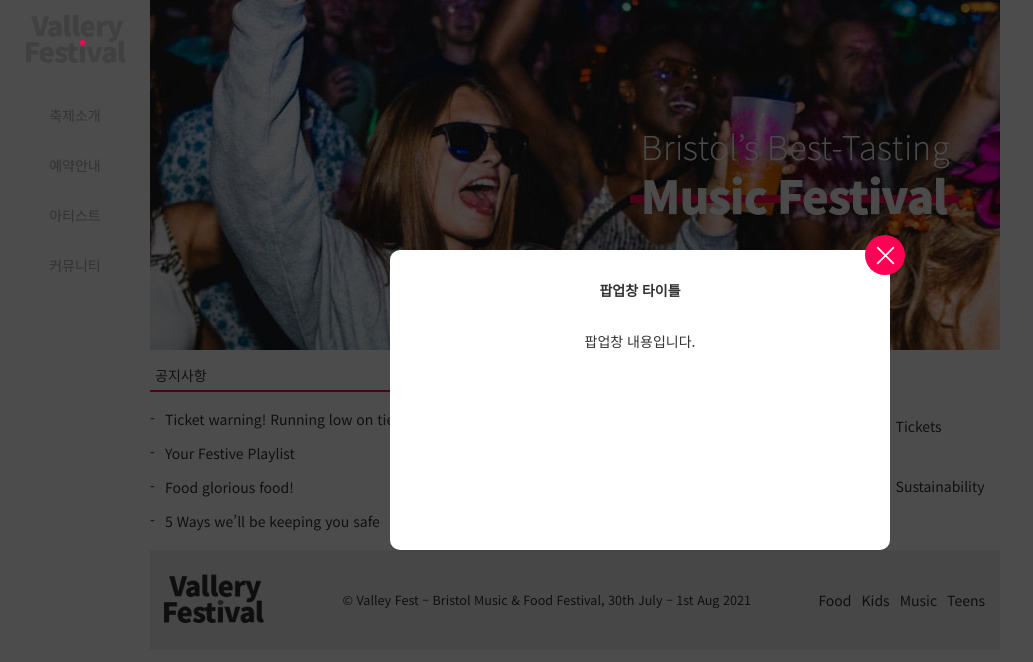
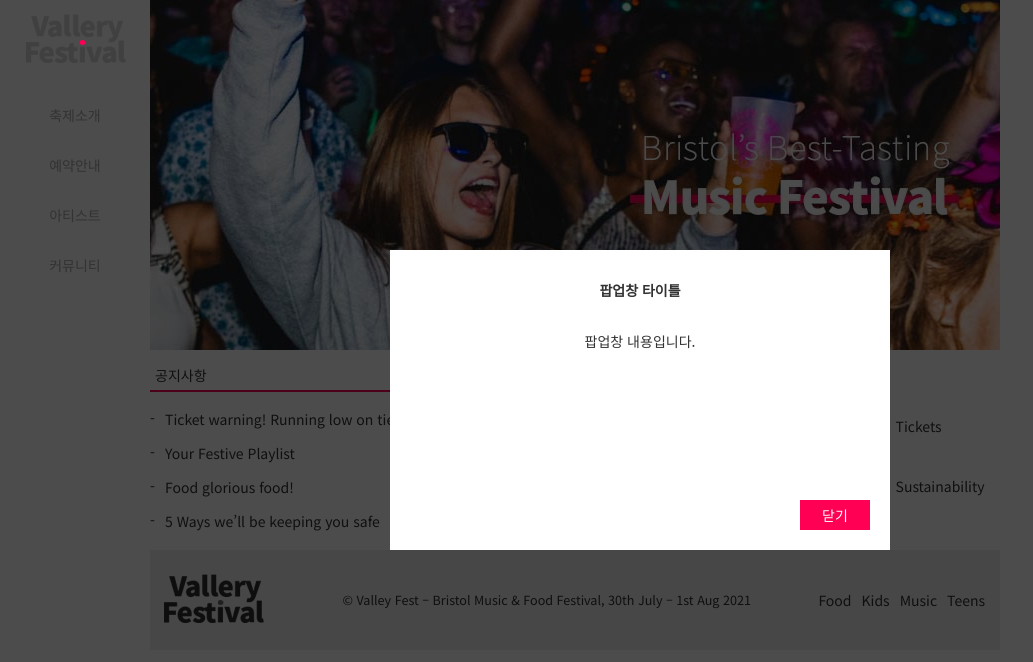
Before and after one commit to ange-hj/ValleryFestival, a plain HTML site: page html-valleyfestival/index.html in a window 1280 px wide. Both pictures are taken after a click on the item "Ticket warning! Running low on tier 2". Shown: the whole page, without its empty margins (0-1033 px from the left). Drawn offline with nearby package versions, Linux system fonts and the light colour scheme.

Commit message:
Add files via upload

```diff
--- a/html-valleyfestival/css/comm.css
+++ b/html-valleyfestival/css/comm.css
@@ -17,14 +17,12 @@
     position: relative;
     padding-left: 150px;
     width: 1000px; height: 650px;
-    /* background: #eee; */
 }
 header {
     position: absolute;
     top: 0; left: 0;
     z-index: 22222;
     width: 150px; height: 650px;
-    /* background:#ddd; */
 }
 header h1 a {
     display: block;
@@ -165,8 +163,6 @@ header h1 a {
     width: 100%; height: 60px;
     line-height: 60px;
     margin-bottom: 4px;
-    /* border-radius: 10px;
-    background: rgba(0, 0, 0, 0.5); */
 }
 .lst-goto a::before {
     font-family: 'Line Awesome Free';
@@ -235,23 +231,15 @@ footer .familysite a {
 #modal .box {
     position: relative;
     width: 500px; height: 300px;
-    border-radius: 10px;
     background: #fff;
     text-align: center;
 }
 #modal .btn-close {
     position: absolute;
-    top: -15px; right: -15px;
-    width: 40px; height: 40px;
-    border-radius: 50%;
+    top: 250px; left: 410px;
+    width: 70px; height: 30px;
     border: none;
+    color: #fff;
     background: #ff0054;
     cursor: pointer;
 }
-#modal .btn-close::before {
-    content: "\f00d";
-    margin: -3px -1px 0 0;
-    font-family: 'Line Awesome Free';
-    font-weight: 900;
-    font-size: 2em; color: #fff;
-}
--- a/html-valleyfestival/index.html
+++ b/html-valleyfestival/index.html
@@ -120,9 +120,7 @@
         <div class="box">
             <h3>팝업창 타이틀</h3>
             <p>팝업창 내용입니다.</p>
-            <button class="btn-close">
-                <span class="blind">닫기</span>
-            </button>
+            <button class="btn-close">닫기</button>
         </div>
     </div>
 </body>
```
